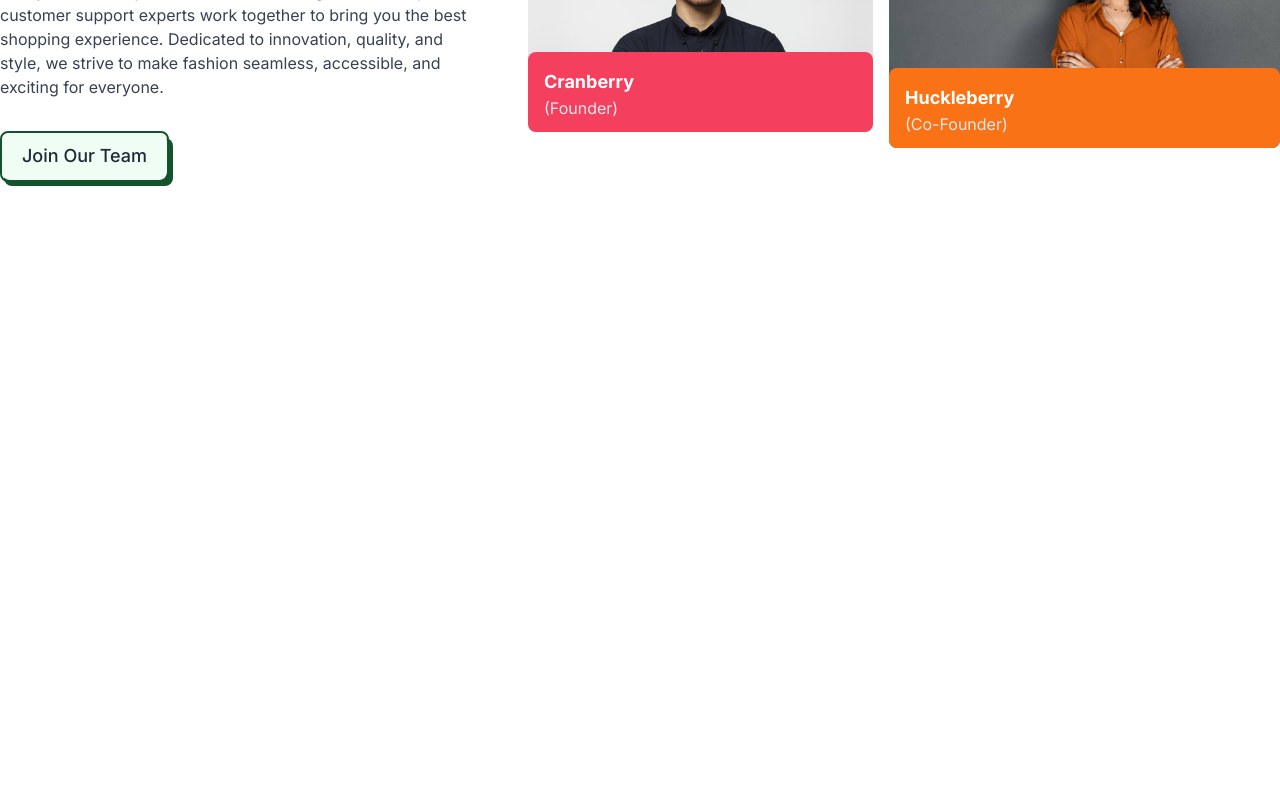
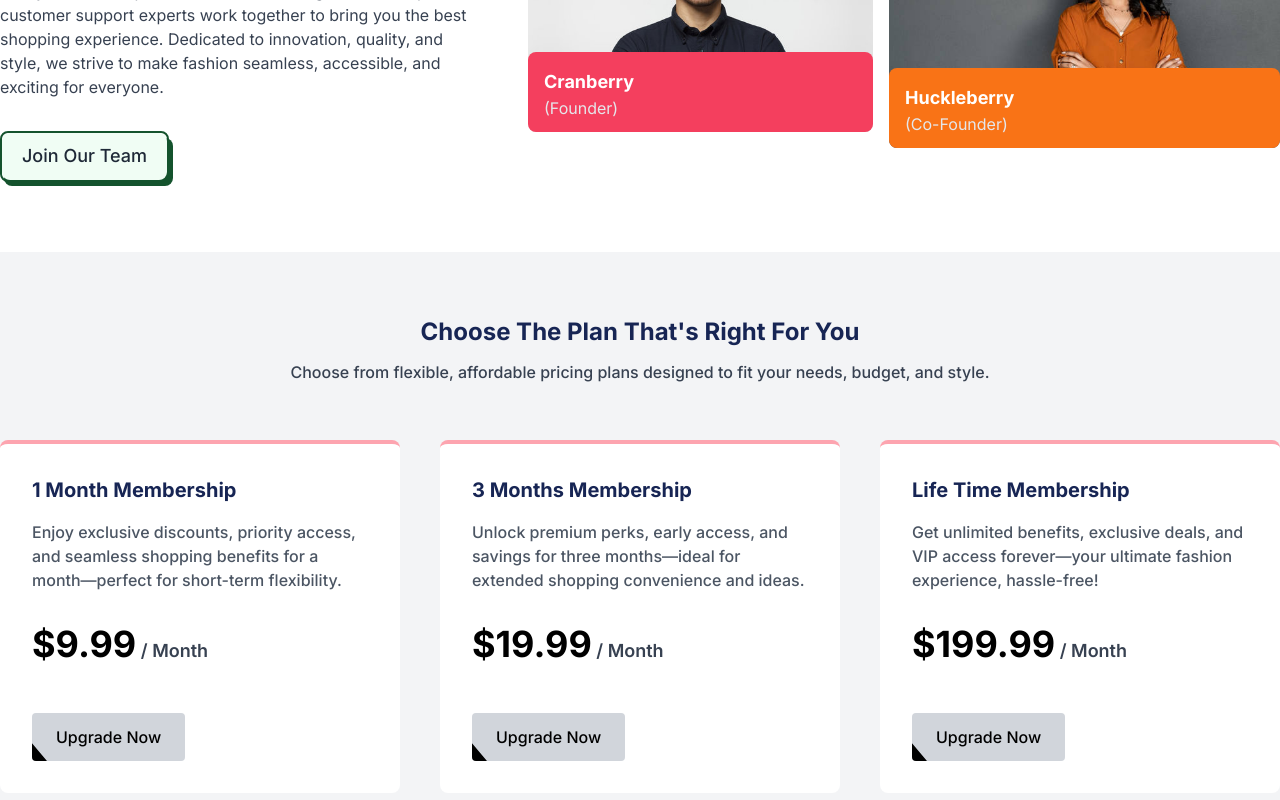
Before and after one commit to MasrulSakib/Style-Vault-Nextjs, a Next.js app: page / in a window 1280 px wide. Shown: the part 4291-5091 px from the top of the page. Before the commit the page ends 4543 px from the top, so only its background shows below. Built offline with nearby package versions, Linux system fonts and the light colour scheme.

Commit message:
Pricing section added

```diff
--- a/app/components/Home/Home.tsx
+++ b/app/components/Home/Home.tsx
@@ -5,6 +5,7 @@ import Features from './Features/Features'
 import Services from './Services/Services'
 import ClientsReview from './ClientsReview/ClientsReview'
 import Team from './Team/Team'
+import Pricing from './Pricing/Pricing'
 
 const Home = () => {
     return (
@@ -15,6 +16,7 @@ const Home = () => {
             <Services />
             <ClientsReview />
             <Team />
+            <Pricing />
         </div>
     )
 }
--- /dev/null
+++ b/app/components/Home/Pricing/PriceCard.tsx
@@ -0,0 +1,35 @@
+import Link from 'next/link';
+import React from 'react'
+
+type Props = {
+    time: string;
+    price: number | string;
+    description: string;
+
+}
+
+const PriceCard = ({ time, price, description }: Props) => {
+    return (
+        <div className='bg-white rounded-lg p-8 relative border-t-4 border-rose-300'>
+            <h1 className='text-blue-950 text-xl font-bold'>
+                {time}
+            </h1>
+            <p className='mt-4 text-gray-600 font-medium'>
+                {description}
+            </p>
+            <div className='mt-8'>
+                <div className='text-gray-700 font-semibold text-lg'>
+                    <span className='text-4xl font-bold text-black'>${price}</span> / Month
+                </div>
+            </div>
+            <div className='mt-12'>
+                <Link href="#" className="relative inline-flex items-center justify-start px-6 py-3 overflow-hidden font-medium transition-all bg-gray-300 rounded hover:bg-gray-300 group">
+                    <span className="w-48 h-48 rounded rotate-[-40deg] bg-black absolute bottom-0 left-0 -translate-x-full ease-out duration-500 transition-all translate-y-full mb-9 ml-9 group-hover:ml-0 group-hover:mb-32 group-hover:translate-x-0"></span>
+                    <span className="relative w-full text-left text-black transition-colors duration-300 ease-in-out group-hover:text-white">Upgrade Now</span>
+                </Link>
+            </div>
+        </div>
+    )
+}
+
+export default PriceCard
--- /dev/null
+++ b/app/components/Home/Pricing/Pricing.tsx
@@ -0,0 +1,40 @@
+import React from 'react'
+import PriceCard from './PriceCard'
+
+const Pricing = () => {
+    return (
+        <div className=''>
+            <div className='py-16 bg-gray-100'>
+                <h1 className='text-center text-2xl text-blue-950 font-bold'>Choose The Plan That&apos;s Right For You</h1>
+                <p className='mt-3 text-center font-medium text-gray-700 w-[90%] md:w-[80%] mx-auto'>
+                    Choose from flexible, affordable pricing plans designed to fit your needs, budget, and style.
+                </p>
+                <div className='mt-14 grid grid-cols-1 md:grid-cols-2 lg:grid-cols-3 gap-10 xl:container xl:mx-auto mx-5'>
+                    <div>
+                        <PriceCard time='1 Month Membership'
+                            price='9.99'
+                            description='Enjoy exclusive discounts, priority access, and seamless
+                             shopping benefits for a month—perfect for short-term flexibility.'
+                        />
+                    </div>
+                    <div>
+                        <PriceCard time='3 Months Membership'
+                            price='19.99'
+                            description='Unlock premium perks, early access, and savings for
+                             three months—ideal for extended shopping convenience and ideas.'
+                        />
+                    </div>
+                    <div>
+                        <PriceCard time='Life Time Membership'
+                            price='199.99'
+                            description='Get unlimited benefits, exclusive deals, and VIP access
+                             forever—your ultimate fashion experience, hassle-free!'
+                        />
+                    </div>
+                </div>
+            </div>
+        </div>
+    )
+}
+
+export default Pricing
```
